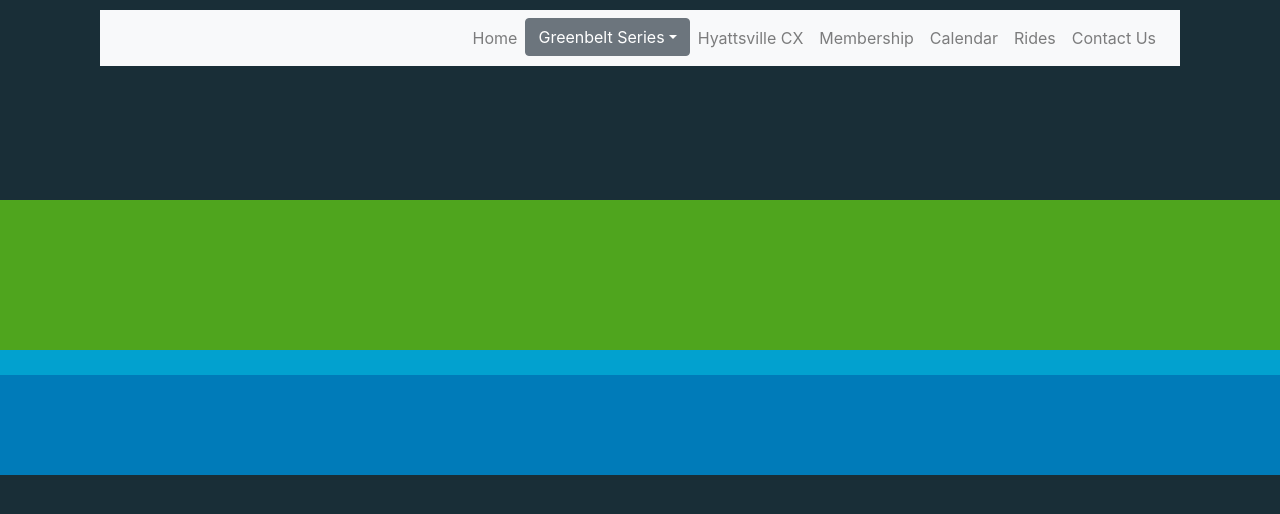
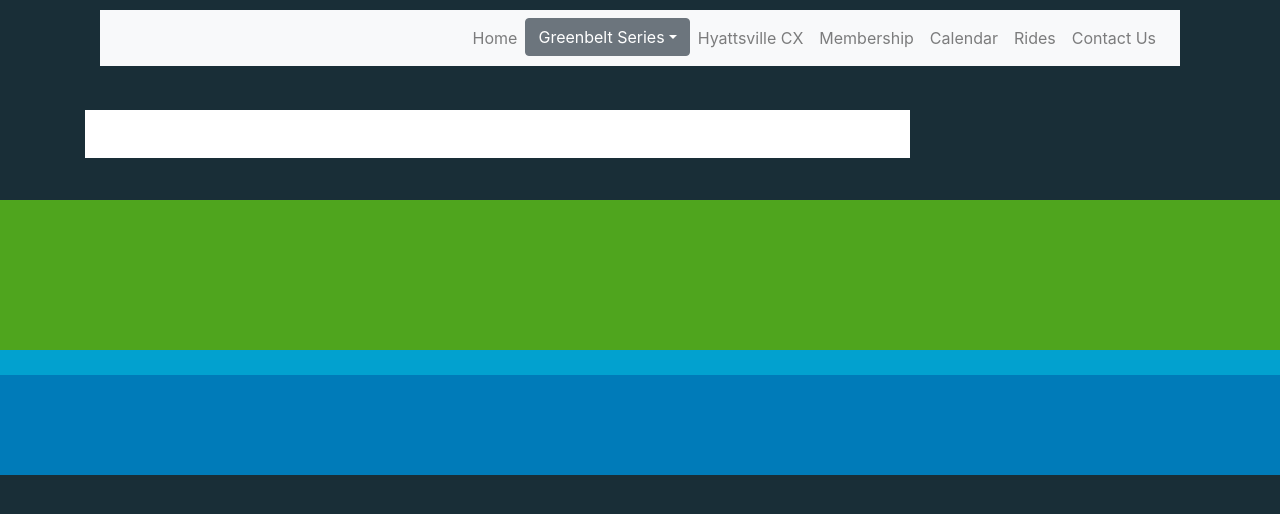
Before and after one commit to route1velo/website, a React (Create React App) app: page / in a window 1280 px wide. Shown: the top 514 px of the page. Built offline with nearby package versions, Linux system fonts and the light colour scheme; no server answers; what showdown would draw is missing.

Commit message:
pad content

```diff
--- a/src/components/PageContent.tsx
+++ b/src/components/PageContent.tsx
@@ -16,7 +16,7 @@ class PageContent extends React.Component<Props> {
     return (
       <Row>
         <Col md={12} lg={9}>
-          <ContentBlock>
+          <ContentBlock className="p-4">
             {this.props.children}
           </ContentBlock>
         </Col>
```
